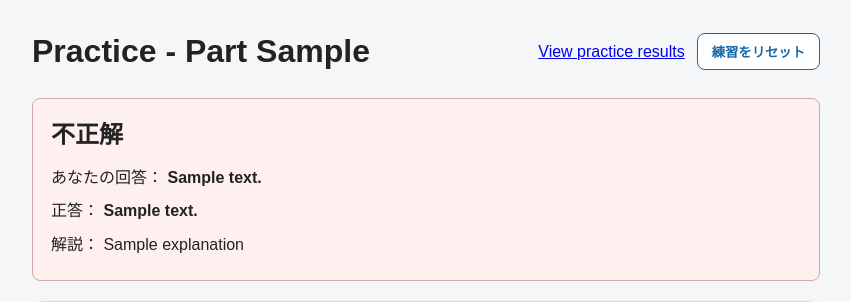
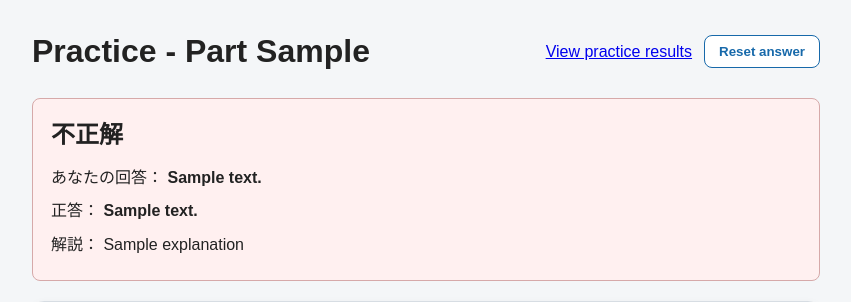
Before and after one commit to 7-Dice/TOEICsys_app, a Java web app: template TOEICsys_web/src/main/webapp/WEB-INF/practice.jsp in a window 1280 px wide. Shown: the top 302 px of the page, without its empty margins (214-1065 px from the left). Run offline with Tomcat 11, a stand-in JSP engine, Linux system fonts and the light colour scheme; the template is opened without the code that fills it: most values are stand-ins (such as "Sample title", 1, 10 or a date in 2020); data that the repository does not hold is empty.

Commit message:
fix: jsp sentence fixed

```diff
--- a/TOEICsys_web/src/main/webapp/WEB-INF/practice.jsp
+++ b/TOEICsys_web/src/main/webapp/WEB-INF/practice.jsp
@@ -88,7 +88,7 @@
                                value="${partType}">
                         <button class="reset-button"
                                 type="submit">
-                            練習をリセット
+                            Reset answer
                         </button>
                     </form>
                 </nav>
```
